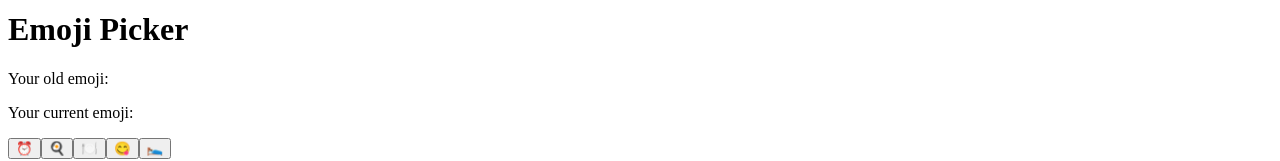
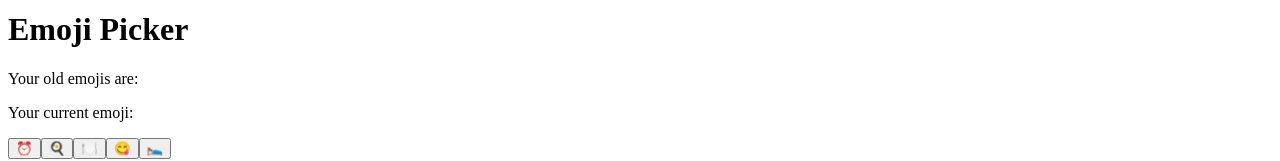
Before and after one commit to zahrabeng/counter-app-with-saving, a React (Create React App) app: page / in a window 1280 px wide. Shown: the part 218-379 px from the top of the page. Built offline with nearby package versions, Linux system fonts and the light colour scheme; the HTML template or start-up script is replaced by a standard one.

Commit message:
stored old emojis limitlessly in an array

```diff
--- a/src/components/EmojiPicker.tsx
+++ b/src/components/EmojiPicker.tsx
@@ -2,37 +2,37 @@ import { useState } from "react";
 
 export default function EmojiPicker(): JSX.Element {
   const [emojiValueFromCurrentRender, queRenderWithEmojiValue] = useState("");
-  const [storedValueFromCurrentRender, queRenderWithStoredValue] = useState("");
+  const [storedValueFromCurrentRender, queRenderWithStoredValue] = useState<string[]>([""]);
 
   const HandleRenderClockEmoji = () => {
-    queRenderWithStoredValue(emojiValueFromCurrentRender);
+    queRenderWithStoredValue([...storedValueFromCurrentRender, emojiValueFromCurrentRender, ]);
     queRenderWithEmojiValue("⏰");
   };
 
   const HandleRenderPanEmoji = () => {
-    queRenderWithStoredValue(emojiValueFromCurrentRender);
+    queRenderWithStoredValue([...storedValueFromCurrentRender, emojiValueFromCurrentRender]);
     queRenderWithEmojiValue("🍳");
   };
 
   const HandleRenderPlateEmoji = () => {
-    queRenderWithStoredValue(emojiValueFromCurrentRender);
+    queRenderWithStoredValue([...storedValueFromCurrentRender, emojiValueFromCurrentRender]);
     queRenderWithEmojiValue("🍽️");
   };
 
   const HandleRenderSmileEmoji = () => {
-    queRenderWithStoredValue(emojiValueFromCurrentRender);
+    queRenderWithStoredValue([...storedValueFromCurrentRender, emojiValueFromCurrentRender]);
     queRenderWithEmojiValue("😋");
   };
 
   const HandleRenderBedEmoji = () => {
-    queRenderWithStoredValue(emojiValueFromCurrentRender);
+    queRenderWithStoredValue([...storedValueFromCurrentRender, emojiValueFromCurrentRender]);
     queRenderWithEmojiValue("🛌");
   };
 
   return (
     <div>
       <h1>Emoji Picker</h1>
-      <p>Your old emoji: {storedValueFromCurrentRender} </p>
+      <p>Your old emojis are: {storedValueFromCurrentRender.join(", ")} </p>
       <p>Your current emoji: {emojiValueFromCurrentRender}</p>
 
       <button onClick={HandleRenderClockEmoji}>⏰</button>
```
